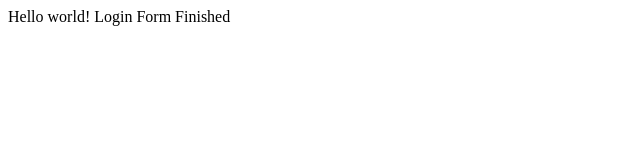
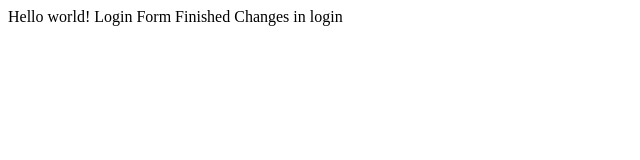
Before and after one commit to ygoroshko/mynewgit, a plain HTML site: page index.html in a window 1280 px wide. Shown: the whole page, without its empty margins (0-640 px from the left). Drawn offline with Linux system fonts and the light colour scheme.

Commit message:
changes in login

```diff
--- a/index.html
+++ b/index.html
@@ -9,5 +9,6 @@
     Hello world!
     Login Form
     Finished
+    Changes in login
 </body>
 </html>
```
